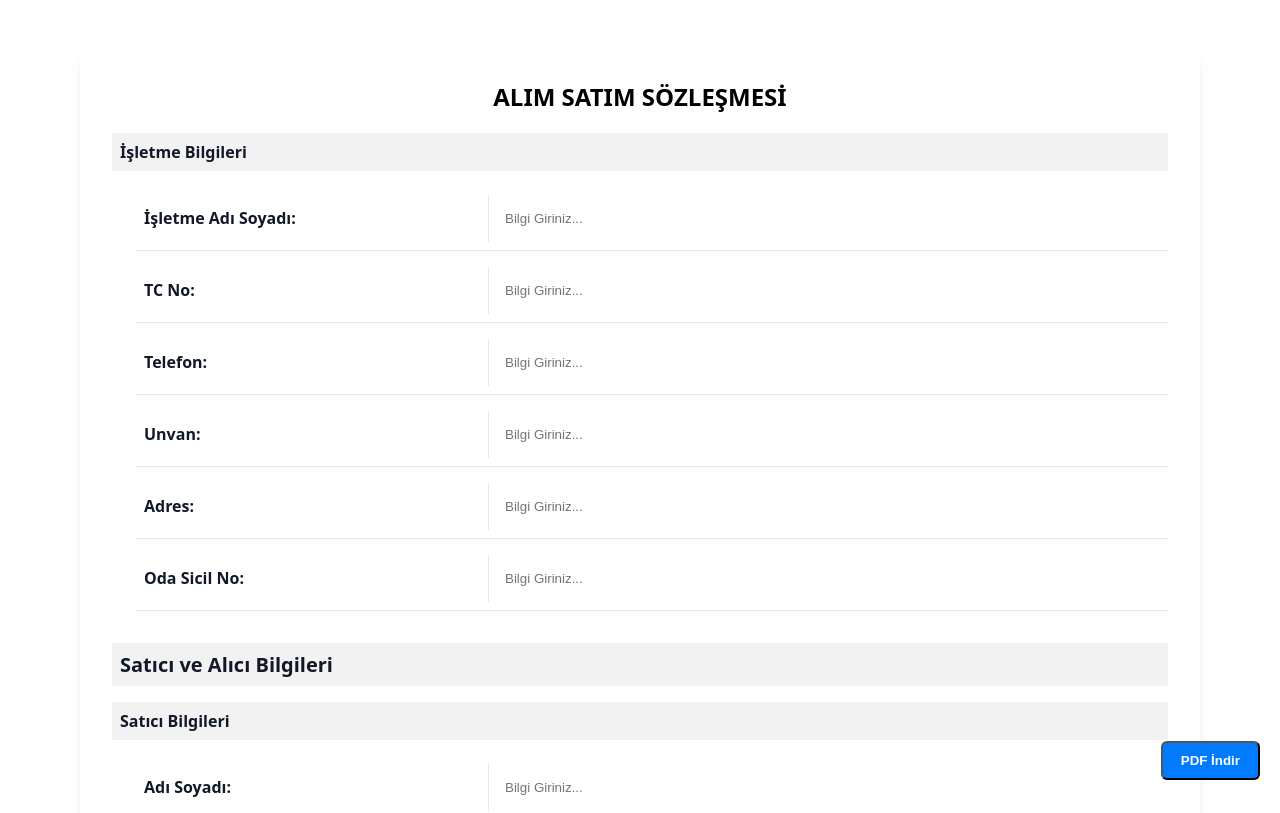
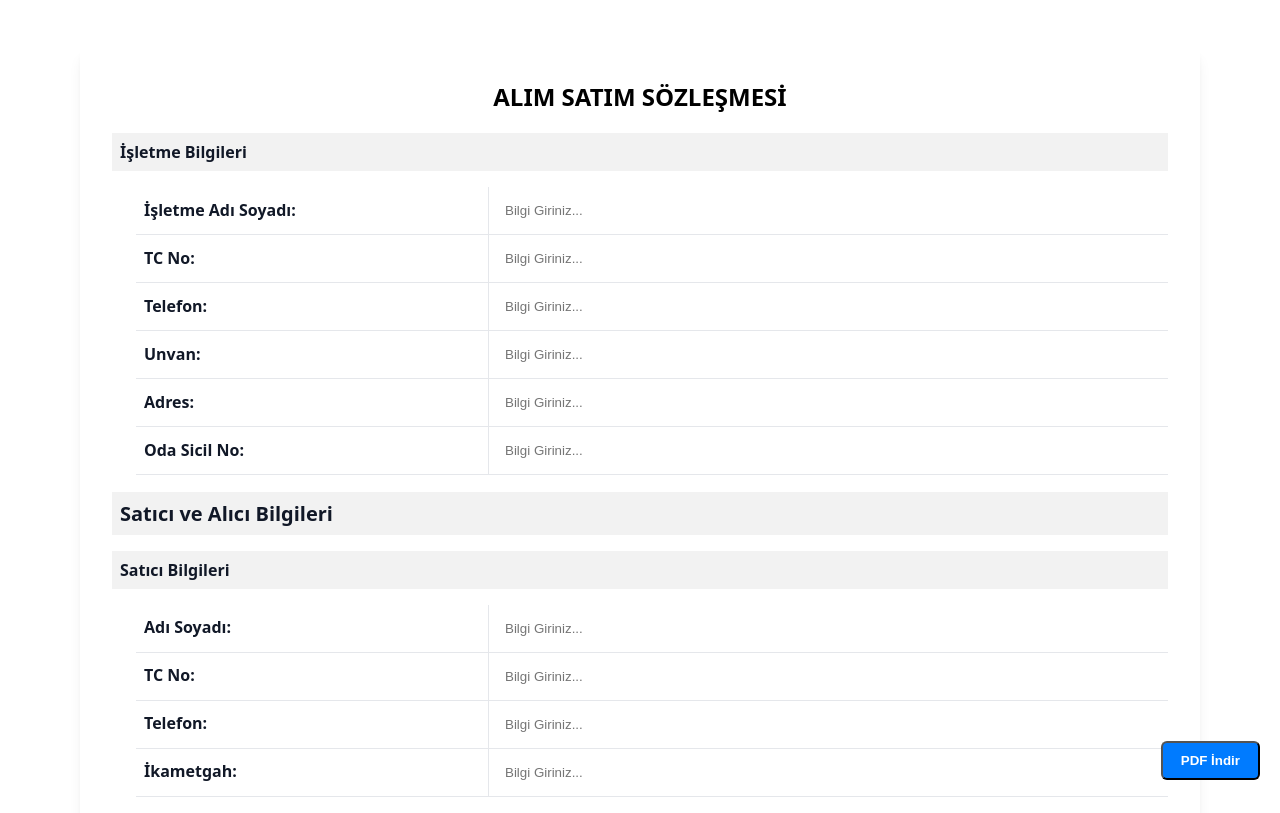
Before and after one commit to Mustafaserhatpeker/sozlesme-v2, a React (Vite) app in the folder sozlesme/: page /alim-satim-sozlesmesi in a window 1280 px wide. Shown: the top 813 px of the page. Built offline with nearby package versions, Linux system fonts and the light colour scheme.

Commit message:
refactor: adjust margins and padding for improved layout consistency in AlimSatimSozlesmesi

```diff
--- a/sozlesme/src/pages/AlimSatim-Sozlesmesi/AlimSatimSozlesmesi.css
+++ b/sozlesme/src/pages/AlimSatim-Sozlesmesi/AlimSatimSozlesmesi.css
@@ -23,7 +23,7 @@
   margin:0 0 1.25rem 0;
 }
 .as-section{
-  margin-bottom:2rem;
+
   color:var(--text);
 }
 .as-section h2{
@@ -49,7 +49,6 @@
   padding-left:1.5rem;
 }
 .as-section-li{
-  margin-bottom:0.5rem;
   align-items: center;
   justify-content: center;
   line-height:1.6;
@@ -57,6 +56,9 @@
   grid-template-columns: 1fr 2fr;
   gap: 0.5rem;
   padding: 0.5rem;
+  padding-bottom: 0;
+  padding-top: 0;
+
   border-bottom: 1px solid var(--muted-border);
 }
 .as-section-li-textarea{
```
